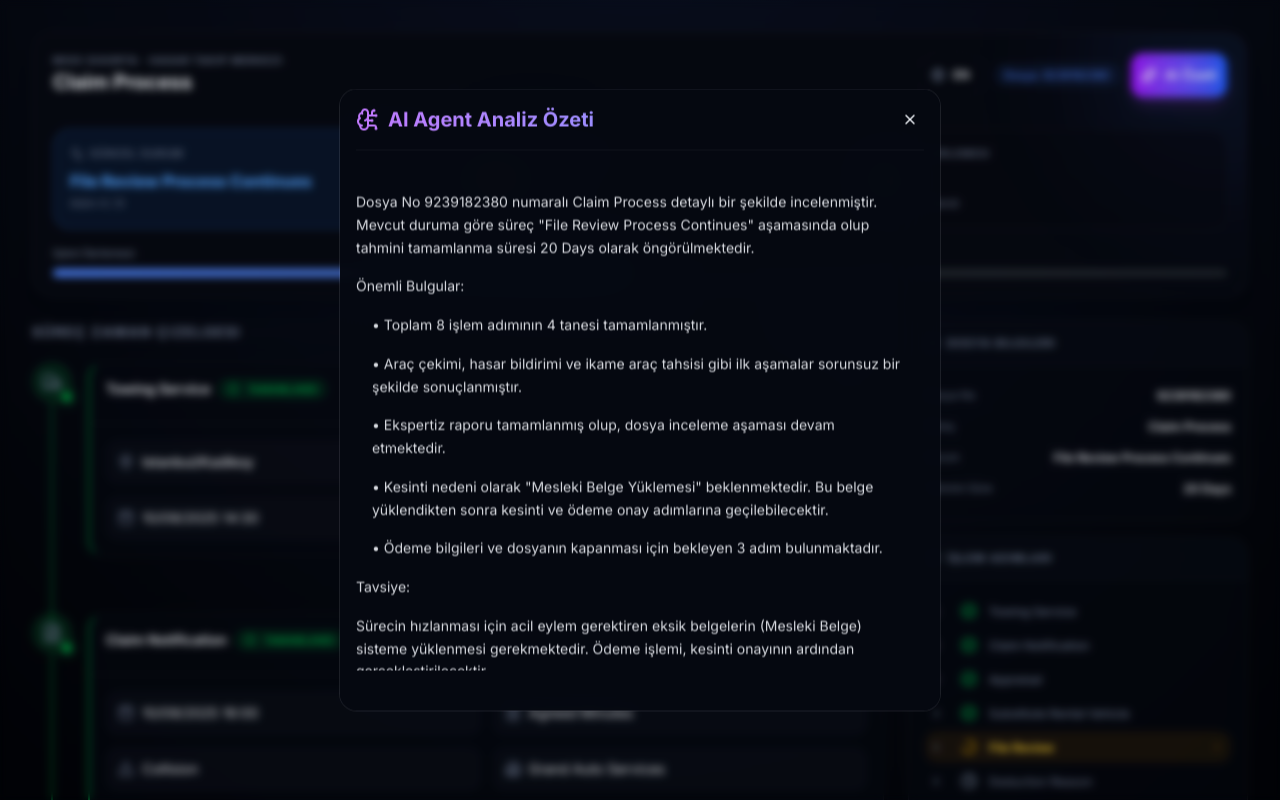
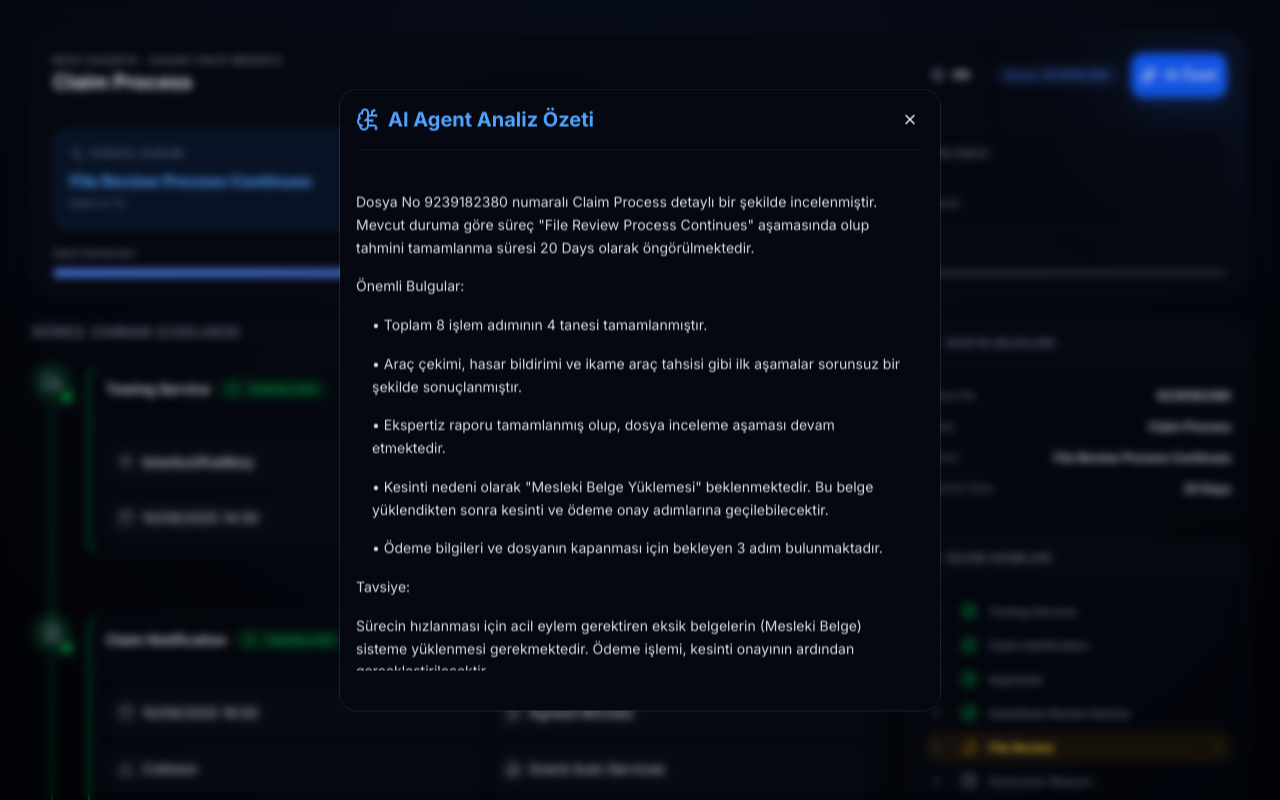
Before and after one commit to omerhodo/insurance-tracking, a Next.js app: page / in a window 1280 px wide. Both pictures are taken after a click on the button "AI Özeti". Shown: the top 800 px of the page. Built offline with nearby package versions, Linux system fonts and the light colour scheme.

Commit message:
refactor: update AiSummaryModal theme from purple to blue accents and reorder imports

```diff
--- a/src/components/dashboard/AiSummaryModal.tsx
+++ b/src/components/dashboard/AiSummaryModal.tsx
@@ -1,7 +1,5 @@
 "use client";
 
-import { useState } from "react";
-import { Sparkles, Loader2, X, BrainCircuit } from "lucide-react";
 import { Button } from "@/components/ui/button";
 import {
   Dialog,
@@ -10,6 +8,8 @@ import {
   DialogTitle,
 } from "@/components/ui/dialog";
 import type { Claim } from "@/lib/schemas/claim";
+import { BrainCircuit, Loader2, Sparkles } from "lucide-react";
+import { useState } from "react";
 
 interface Props {
   claim: Claim;
@@ -36,17 +36,17 @@ export function AiSummaryModal({ claim }: Props) {
     <>
       <Button
         onClick={handleGenerate}
-        className="gap-2 bg-gradient-to-r from-purple-600 to-blue-600 hover:from-purple-700 hover:to-blue-700 text-white border-0 shadow-lg shadow-purple-500/20"
+        className="gap-2 bg-gradient-to-r from-blue-600 to-blue-600 hover:from-blue-700 hover:to-blue-700 text-white border-0 shadow-lg shadow-blue-500/20"
       >
         <Sparkles className="h-4 w-4" />
         AI Özeti
       </Button>
 
       <Dialog open={isOpen} onOpenChange={setIsOpen}>
-        <DialogContent className="sm:max-w-[600px] border-purple-500/20 bg-card/95 backdrop-blur-xl">
+        <DialogContent className="sm:max-w-[600px] border-blue-500/20 bg-card/95 backdrop-blur-xl">
           <DialogHeader className="pb-4 border-b border-border/40">
-            <DialogTitle className="flex items-center gap-2 text-xl font-bold bg-gradient-to-r from-purple-400 to-blue-400 bg-clip-text text-transparent">
-              <BrainCircuit className="h-6 w-6 text-purple-400" />
+            <DialogTitle className="flex items-center gap-2 text-xl font-bold bg-gradient-to-r from-blue-400 to-blue-400 bg-clip-text text-transparent">
+              <BrainCircuit className="h-6 w-6 text-blue-400" />
               AI Agent Analiz Özeti
             </DialogTitle>
           </DialogHeader>
@@ -55,8 +55,8 @@ export function AiSummaryModal({ claim }: Props) {
             {isGenerating ? (
               <div className="flex flex-col items-center justify-center space-y-4 py-8">
                 <div className="relative">
-                  <div className="absolute inset-0 bg-purple-500/20 rounded-full blur-xl animate-pulse" />
-                  <Loader2 className="h-10 w-10 text-purple-500 animate-spin relative z-10" />
+                  <div className="absolute inset-0 bg-blue-500/20 rounded-full blur-xl animate-pulse" />
+                  <Loader2 className="h-10 w-10 text-blue-500 animate-spin relative z-10" />
                 </div>
                 <p className="text-sm font-medium text-muted-foreground animate-pulse">
                   Tüm süreç verileri analiz ediliyor...
```
